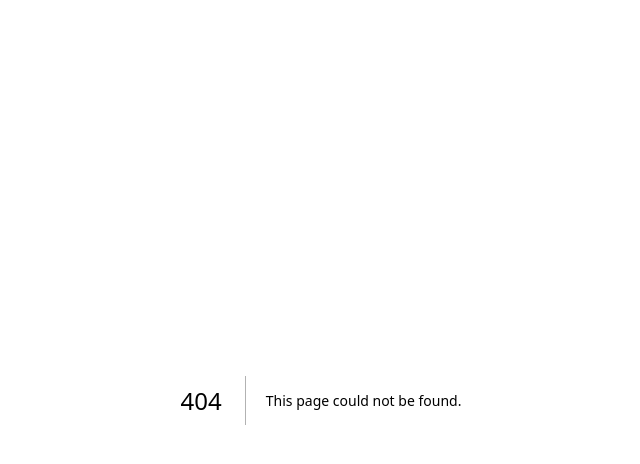
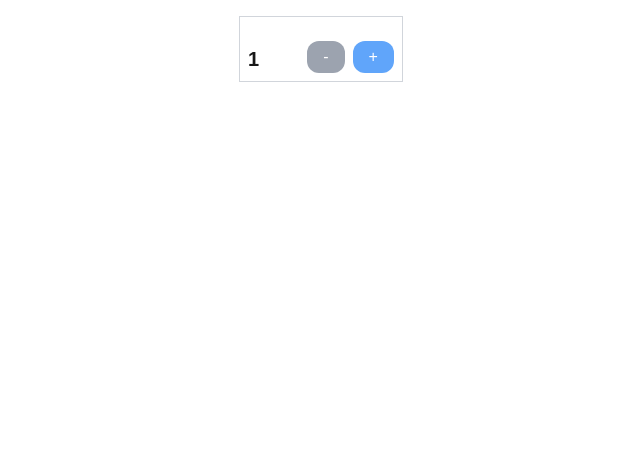
Before and after one commit to eveyiyi/cprg306-assignments, a Next.js app: page /week-4 in a window 1280 px wide. Before the commit this address had no page. Shown: the top 464 px of the page, without its empty margins (319-959 px from the left). Built offline with nearby package versions, Linux system fonts and the light colour scheme.

Commit message:
week-4
Setup NewItem Component, created increment and decrement Functions

```diff
--- a/app/page.js
+++ b/app/page.js
@@ -10,6 +10,9 @@ export default function Home() {
       <p>
         <Link href="./week-3/">Go to Week 3 Page</Link>
       </p>
+      <p>
+        <Link href="./week-4/">Go to Week 4 Page</Link>
+      </p>
     </div>
 
   );
--- a/app/week-3/page.js
+++ b/app/week-3/page.js
@@ -1,5 +1,4 @@
 import ItemList from "./item-list";
-
 
 export default function Week3Page(){
     return (
--- /dev/null
+++ b/app/week-4/new-item.js
@@ -0,0 +1,43 @@
+"use client"
+import { useState } from "react";
+
+
+export default function NewItem() {
+
+    const [quantity, setQuantity] = useState(1);
+
+    const incrementQuantity = () => {
+        if (quantity < 20)
+            setQuantity(quantity + 1);
+    };
+
+    const decrementQuantity = () => {
+        if (quantity > 1)
+            setQuantity(quantity - 1);
+    };
+
+    let buttonStyles = "bg-blue-400 hover:bg-blue-700 text-white rounded-xl py-1 px-4 mt-4";
+    let disabledStyles = "bg-gray-400 text-white rounded-xl py-1 px-4 mt-4 hover:bg-gray-400";
+
+    return (
+        <div className="flex items-center justify-center  bg-white">
+            <div className="flex items-center space-x-2 bg-white p-2 border border-gray-300">
+                <span className="text-xl font-bold mr-10 mt-5">{quantity}</span>
+                <button
+                    onClick={decrementQuantity}
+                    className={`${buttonStyles} ${quantity === 1 ? disabledStyles : ''}`}
+                    disabled={quantity === 1}
+                >
+                    -
+                </button>
+                <button
+                    onClick={incrementQuantity}
+                    className={`${buttonStyles} ${quantity === 20 ? disabledStyles : ''}`}
+                    disabled={quantity === 20}
+                >
+                    +
+                </button>
+            </div>
+        </div>
+    );
+}
--- /dev/null
+++ b/app/week-4/page.js
@@ -0,0 +1,10 @@
+import NewItem from "./new-item";
+
+export default function Week4Page(){
+    return (
+        <main>
+          <h1 className="text-2xl font-bold text-center mt-4 mb-4"></h1>
+          <NewItem />
+        </main>
+      );
+}
```
